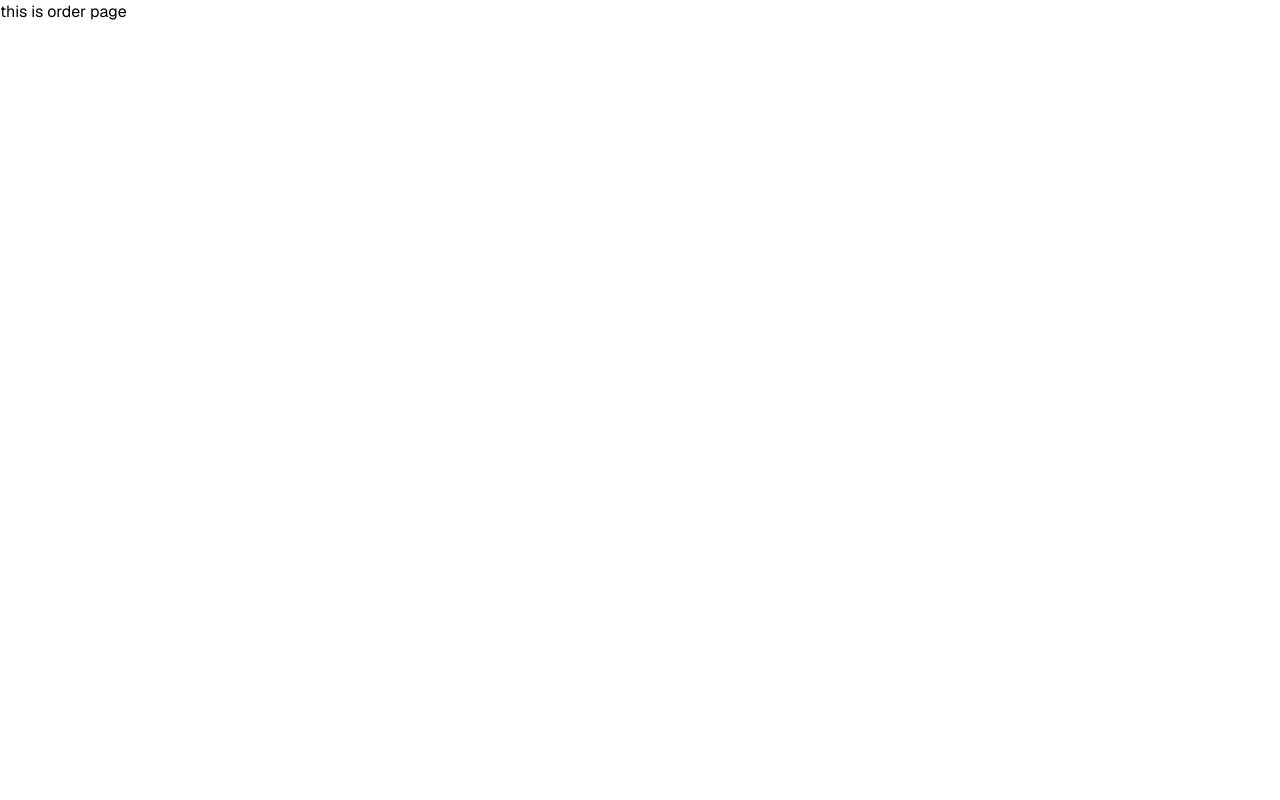
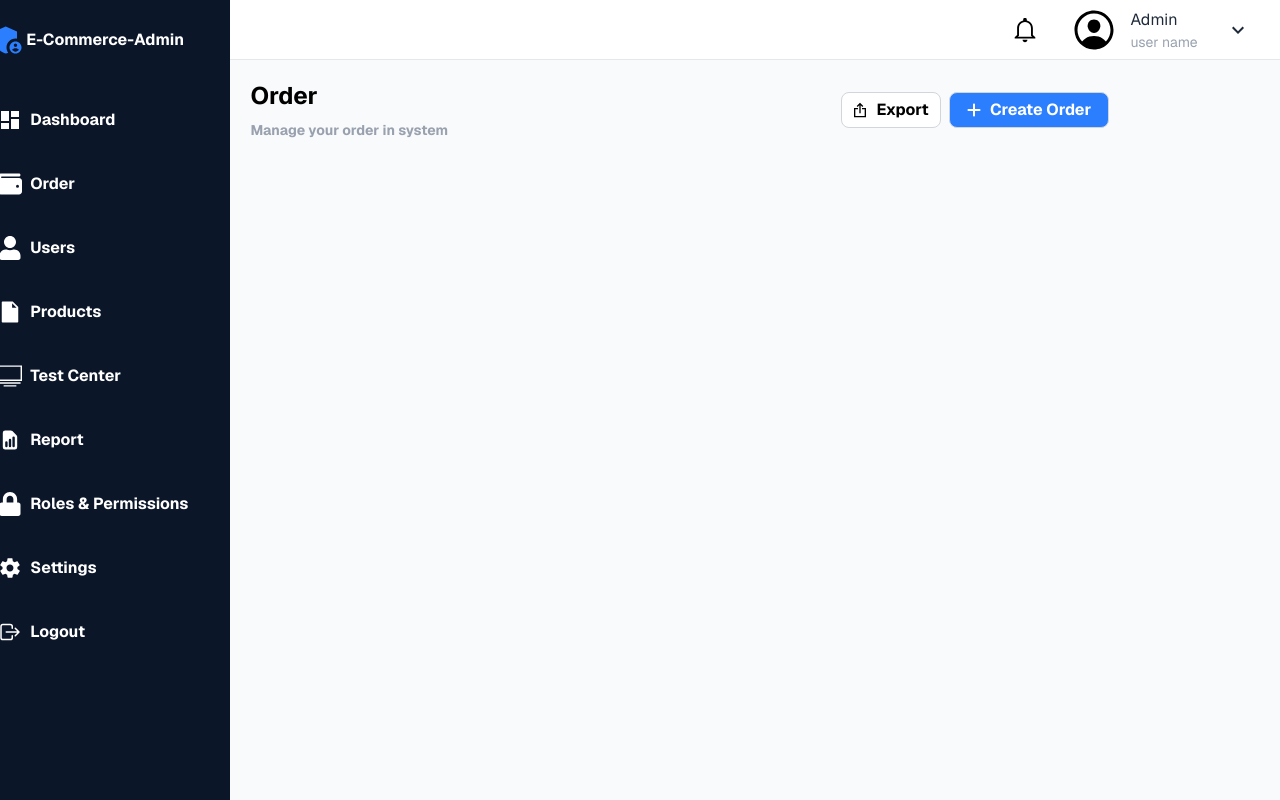
Before and after one commit to haowei0218/E-Commerce-Admin-Dashboard-with-QA-Test-Center, a Next.js app in the folder frontend/: page /orders in a window 1280 px wide. Built offline with nearby package versions, Linux system fonts and the light colour scheme; no server answers.

Commit message:
feat(orders):create orders manage page

```diff
--- a/frontend/app/orders/page.tsx
+++ b/frontend/app/orders/page.tsx
@@ -1,7 +1,43 @@
+import NavigationBar from "@/components/ui/NavigationBar"
+import { navigationBarList } from "../dashboard/page"
+import { Header } from "@/components/Header"
+import PageTitle from "@/components/ui/PageTitle"
+import { CgExport } from "react-icons/cg"
+import { FaPlus } from "react-icons/fa6"
+import Link from "next/link"
+import { exportCSV } from "@/lib/utils"
 export default function Order() {
   return (
-    <div>
-      <h1>this is order page</h1>
+    <div className='w-full h-full flex'>
+      <NavigationBar navigaionbarList={navigationBarList} />
+      <div className='main w-full flex flex-col h-full overflow-y-auto'>
+        <Header />
+        <div className='bg-gray-50 w-full h-full p-5'>
+          <PageTitle
+            children={
+              <div className='flex gap-2'>
+                <button className='flex justify-center items-center w-25 h-9 border border-gray-300 rounded-lg bg-white gap-2 font-bold hover:bg-gray-400 hover:text-white hover:cursor-pointer' >
+                  <CgExport />
+                  Export
+                </button>
+                <Link
+                  className='flex justify-center items-center w-40 h-9 border border-gray-300 rounded-lg bg-blue-500 font-bold text-white gap-2 hover:bg-blue-700 hover:cursor-pointer'
+                  href='/users/add-user'
+                >
+                  <FaPlus />
+                  Create Order
+                </Link>
+              </div>
+            }
+            mainTitle='Order'
+            subTitle='Manage your order in system'
+          />
+          {/* filter*/}
+
+          {/* table*/}
+
+        </div>
+      </div>
     </div>
   )
 }
```
Also changed, not shown: frontend/lib/data.ts (line endings or trailing spaces).
